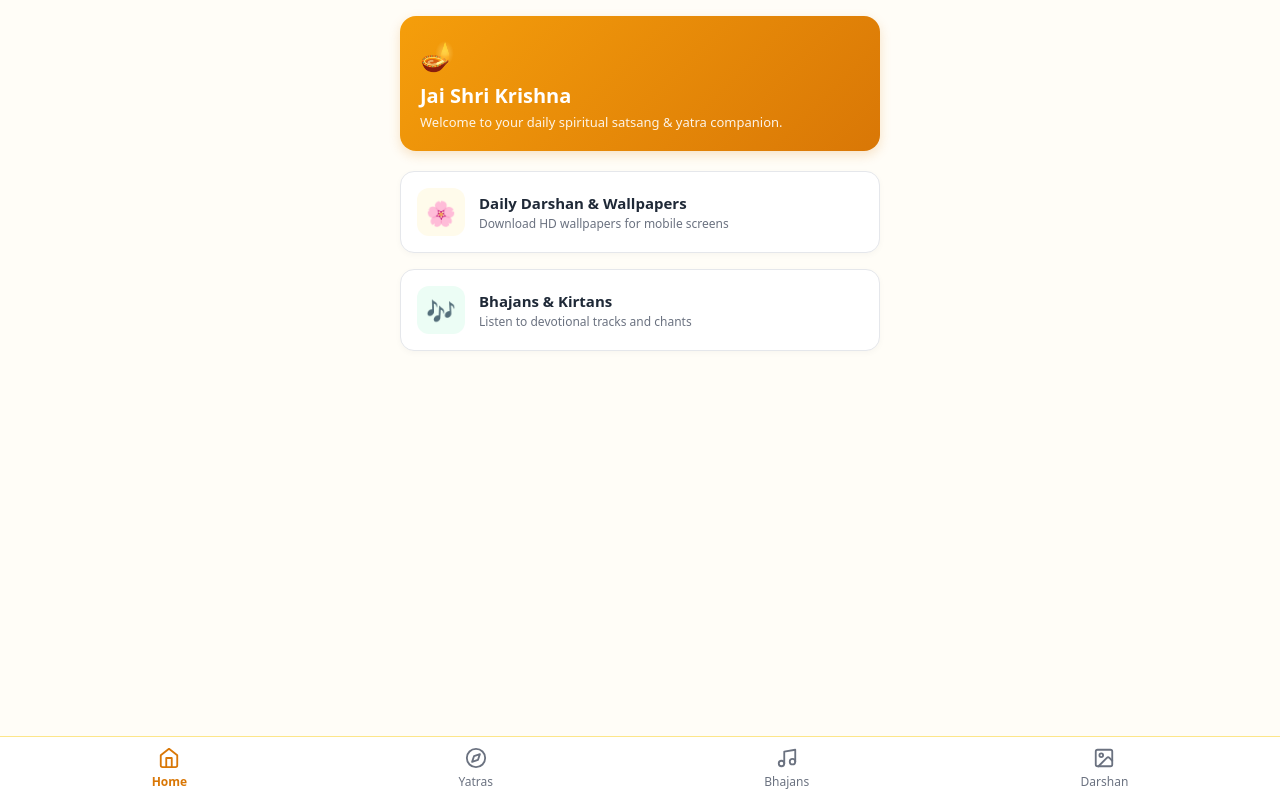
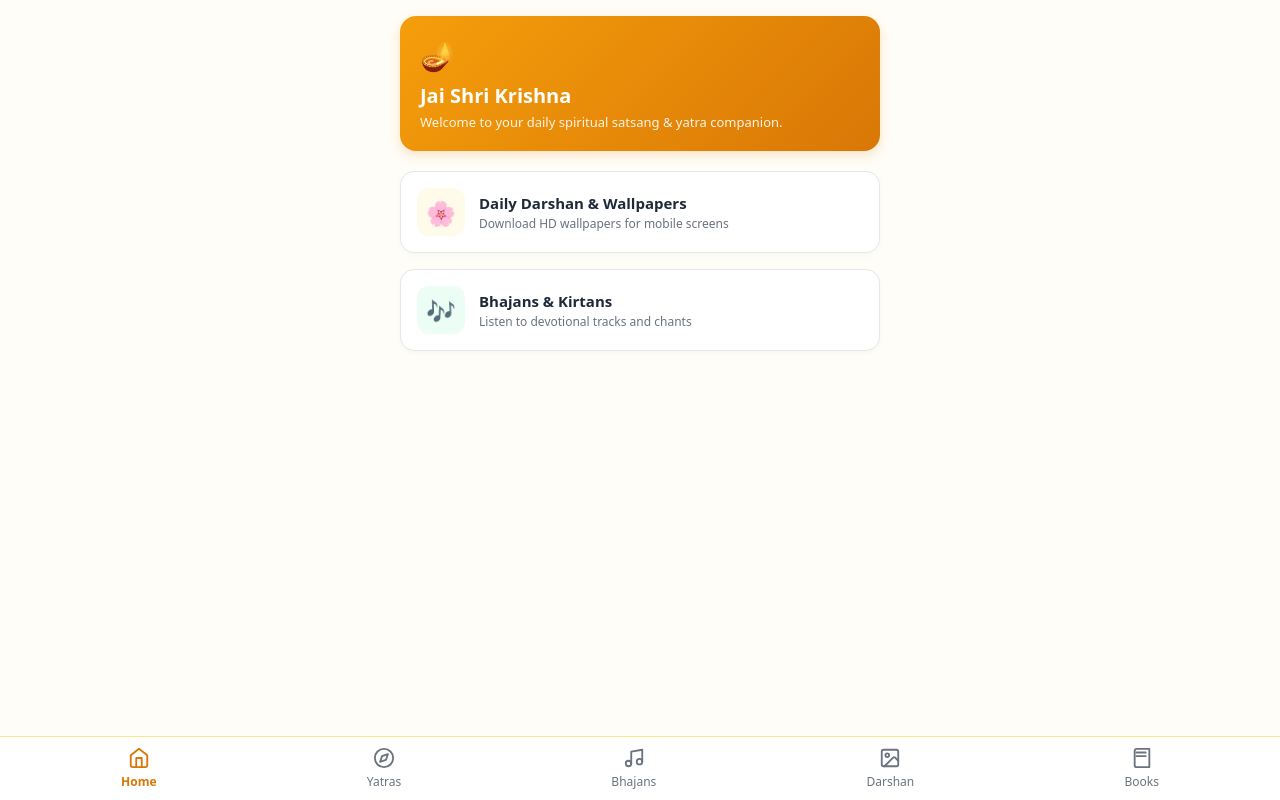
Before and after one commit to prasadwani01/devotee-app, a Next.js app: page / in a window 1280 px wide. Built offline with nearby package versions, Linux system fonts and the light colour scheme; no server answers; the database is empty.

Commit message:
fix: make books icon visible in devotee bottom navigation

```diff
--- a/app/layout.jsx
+++ b/app/layout.jsx
@@ -60,6 +60,7 @@ const navItems = [
   { label: "Yatras", href: "/trips", icon: CompassIcon },
   { label: "Bhajans", href: "/bhajans", icon: MusicIcon },
   { label: "Darshan", href: "/wallpapers", icon: ImageIcon },
+  { label: "Books", href: "/books", icon: BookIcon }, // <-- Added here
 ];
 
 function BottomNav() {
```
